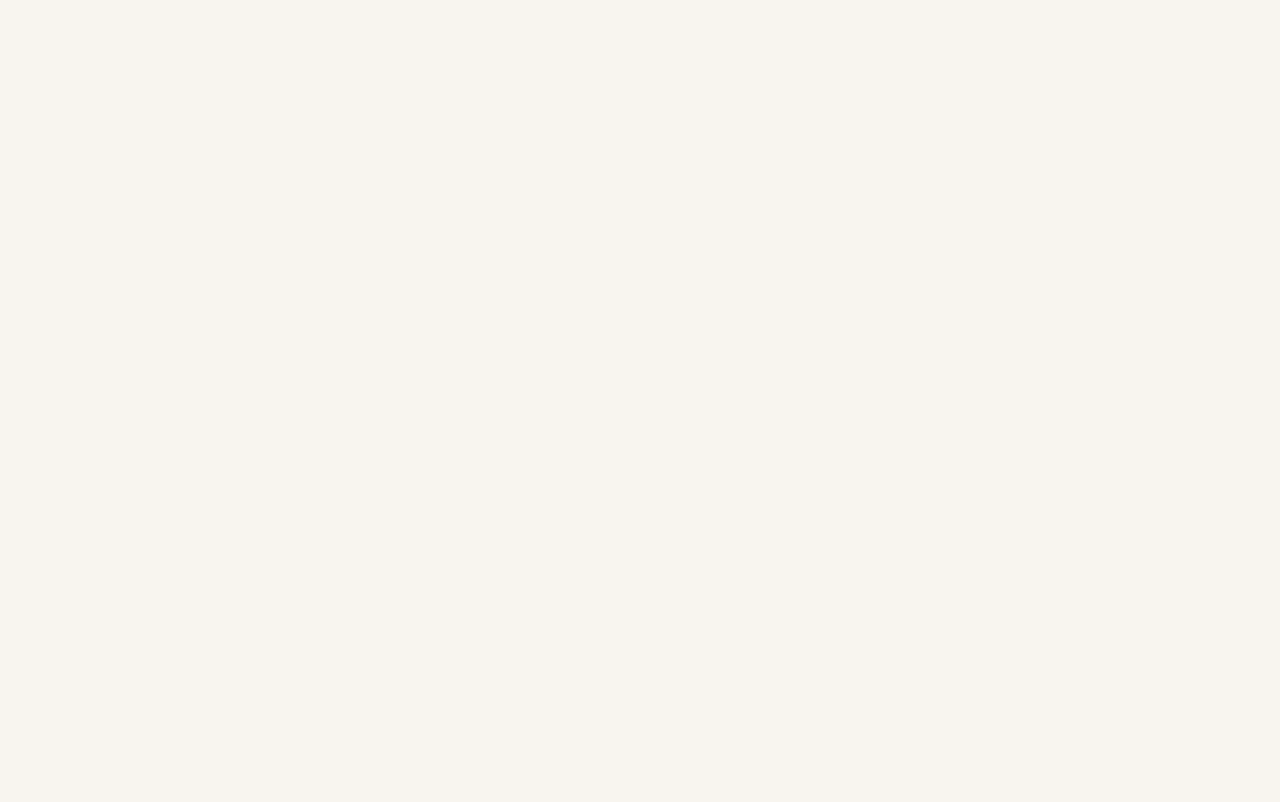
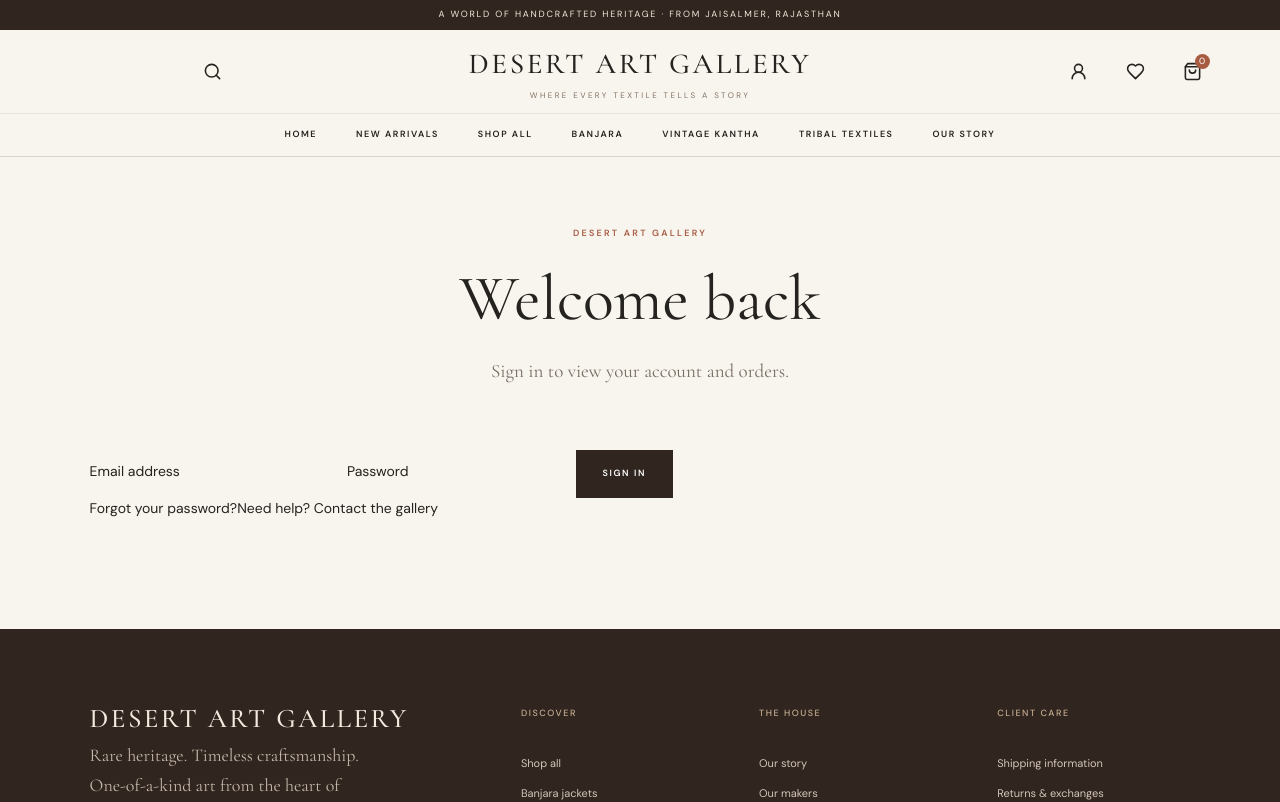
Before and after one commit to tchouhanjsm/desert-art-gallery, a Next.js app: page /login in a window 1280 px wide. Before the commit this address had no page. Shown: the top 802 px of the page. Built offline with nearby package versions, Linux system fonts and the light colour scheme.

Commit message:
feat: implement src/app/login/page.tsx

```diff
--- /dev/null
+++ b/src/app/login/page.tsx
@@ -0,0 +1,60 @@
+"use client";
+
+import Link from "next/link";
+import { FormEvent, useState } from "react";
+import { getSupabaseBrowserClient } from "@/lib/supabase/browser";
+
+function safeNextPath() {
+  const next = new URLSearchParams(window.location.search).get("next");
+  return next && next.startsWith("/") && !next.startsWith("//") ? next : "/account";
+}
+
+export default function LoginPage() {
+  const [mode, setMode] = useState<"login" | "recover">("login");
+  const [email, setEmail] = useState("");
+  const [password, setPassword] = useState("");
+  const [message, setMessage] = useState("");
+  const [busy, setBusy] = useState(false);
+
+  async function submit(event: FormEvent<HTMLFormElement>) {
+    event.preventDefault();
+    setMessage("");
+    const supabase = getSupabaseBrowserClient();
+    if (!supabase) {
+      setMessage("Customer sign-in is not configured yet. Please contact the gallery.");
+      return;
+    }
+    setBusy(true);
+    try {
+      if (mode === "recover") {
+        const { error } = await supabase.auth.resetPasswordForEmail(email, {
+          redirectTo: `${window.location.origin}/auth/callback?next=/account/recovery`,
+        });
+        if (error) throw error;
+        setMessage("When an account exists for this address, a secure recovery link will be sent.");
+      } else {
+        const { error } = await supabase.auth.signInWithPassword({ email, password });
+        if (error) throw error;
+        window.location.assign(safeNextPath());
+      }
+    } catch (error) {
+      setMessage(error instanceof Error ? error.message : "We could not complete that request. Please try again.");
+    } finally {
+      setBusy(false);
+    }
+  }
+
+  return <section className="page-shell">
+    <div className="page-heading"><div className="section-kicker">DESERT ART GALLERY</div><h1>{mode === "login" ? "Welcome back" : "Recover your account"}</h1><p>{mode === "login" ? "Sign in to view your account and orders." : "We will send a secure recovery link if the account exists."}</p></div>
+    <form onSubmit={submit} className="auth-form">
+      <label>Email address<input type="email" autoComplete="email" value={email} onChange={e=>setEmail(e.target.value)} required/></label>
+      {mode === "login" && <label>Password<input type="password" autoComplete="current-password" value={password} onChange={e=>setPassword(e.target.value)} required minLength={8}/></label>}
+      <button className="button-primary dark-button" disabled={busy}>{busy ? "PLEASE WAIT…" : mode === "login" ? "SIGN IN" : "SEND RECOVERY LINK"}</button>
+      <p className="form-message" role="status" aria-live="polite">{message}</p>
+    </form>
+    <div className="auth-links">
+      <button onClick={()=>{setMode(mode==="login"?"recover":"login");setMessage("");}}>{mode==="login"?"Forgot your password?":"Return to sign in"}</button>
+      <Link href="/contact">Need help? Contact the gallery</Link>
+    </div>
+  </section>;
+}
```
